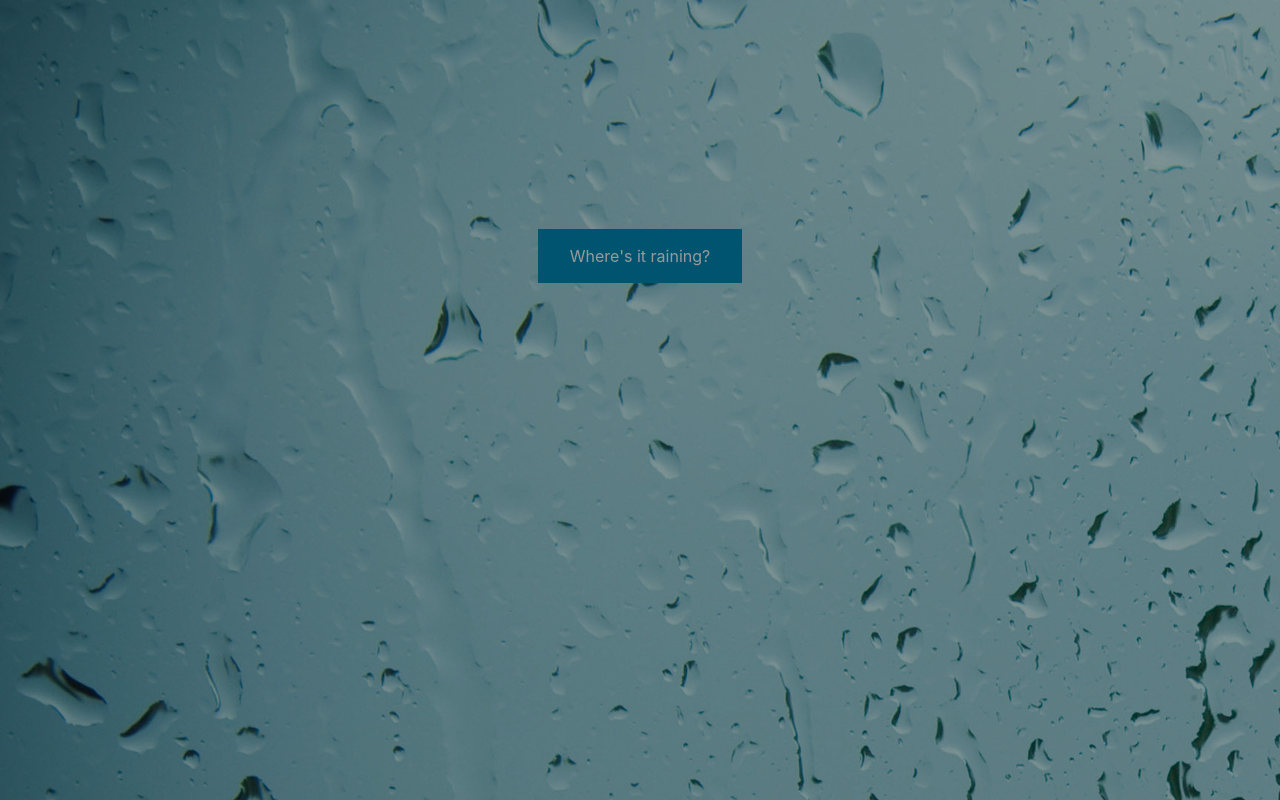
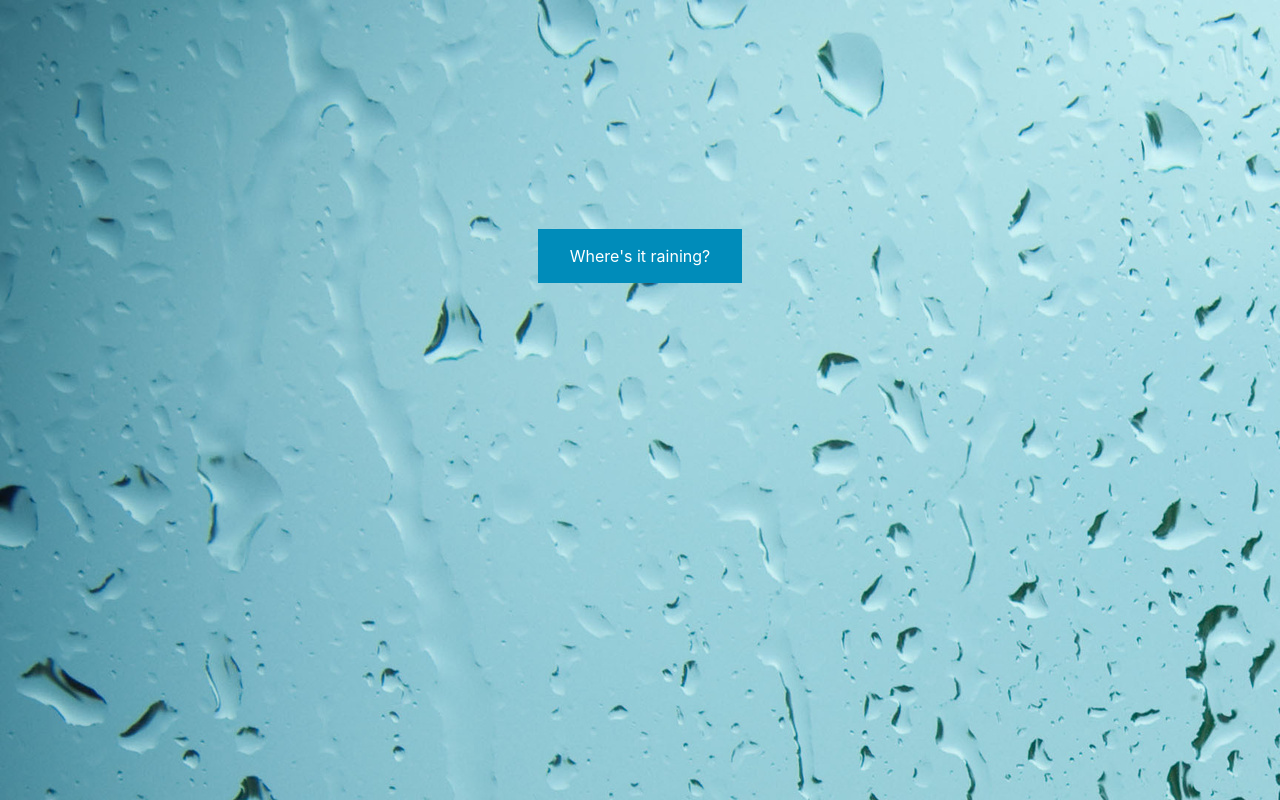
Before and after one commit to rafay7855/wheresitraining-web, a Flask app: template wheresitraining/templates/frontpage.html in a window 1280 px wide. Run offline with Flask 2, Linux system fonts and the light colour scheme; the template is opened without the code that fills it, so the values that code supplies are empty; parts of the project's set-up code (start-up, migrations or seed data) failed here and were passed over; some libraries are stand-ins or nearby versions.

Commit message:
removed overlay

```diff
--- a/wheresitraining/static/style.css
+++ b/wheresitraining/static/style.css
@@ -14,13 +14,3 @@ button{
 .bg{
     position:relative;
 }
-.bg::after {
-    position: absolute;
-    content: "";
-    top: 0;
-    left: 0;
-    width: 100%;
-    height: 100%;
-    background-color: black;
-    opacity: 0.4;
-}
```
